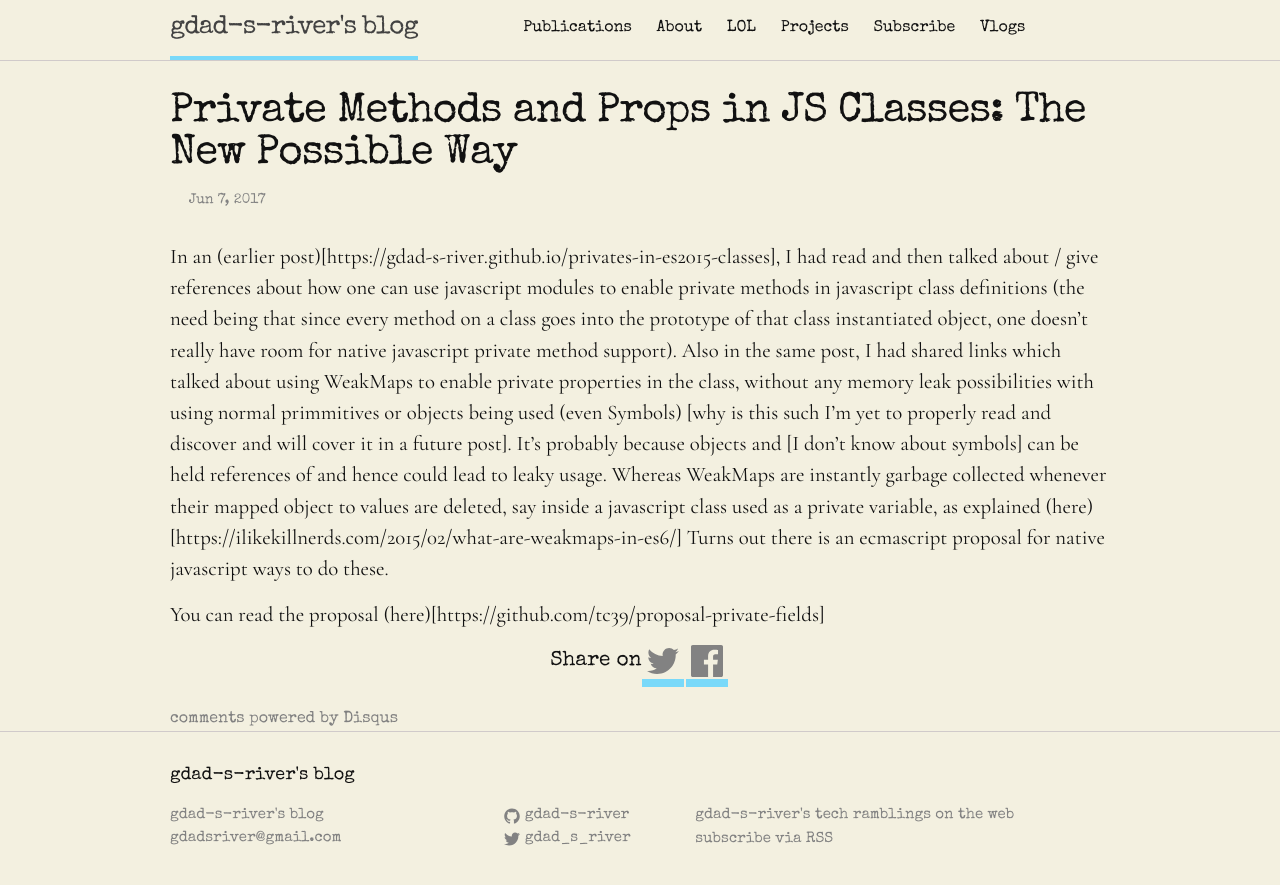
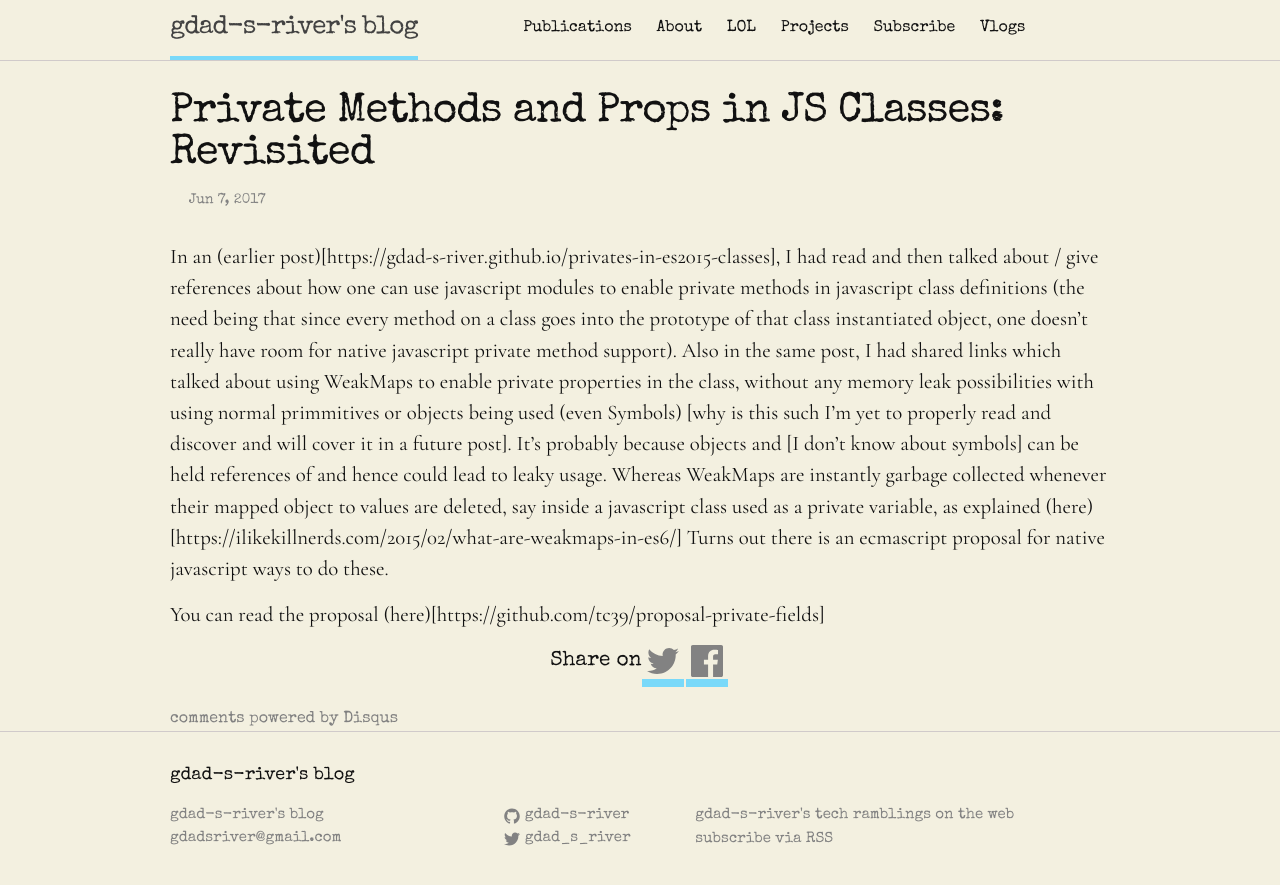
Before and after one commit to gdad-s-river/gdad-s-river.github.io, a Jekyll site: the page built from _posts/2017-06-07-private-methods-and-props-revisited.md, in a window 1280 px wide. Shown: the top 885 px of the page. Built offline with Jekyll 4.4.1, drawn with Linux system fonts in a browser that asks for light colours; comment, search, counter and statistics services are not loaded.

Commit message:
shortened the heading of one post

```diff
--- a/_posts/2017-06-07-private-methods-and-props-revisited.md
+++ b/_posts/2017-06-07-private-methods-and-props-revisited.md
@@ -1,5 +1,5 @@
 ---
-title: "Private Methods and Props in JS Classes: The New Possible Way"
+title: "Private Methods and Props in JS Classes: Revisited"
 date: "2017-06-07"
 layout: post
 permalink: "/blog/private-parts-js-classes"
--- a/sw.js
+++ b/sw.js
@@ -2,7 +2,7 @@
 layout: null
 ---
 
-const staticCacheName = "gdad-s-river-static-v107";
+const staticCacheName = "gdad-s-river-static-v108";
 
 console.log("installing service worker");
 
```
